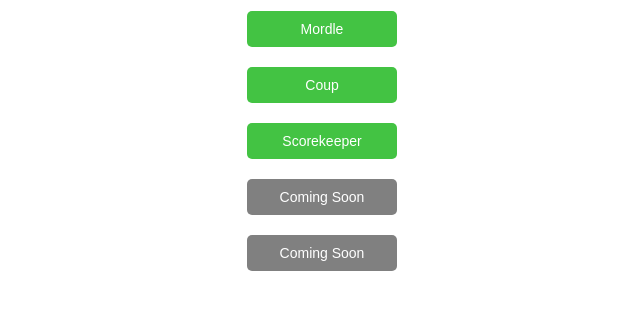
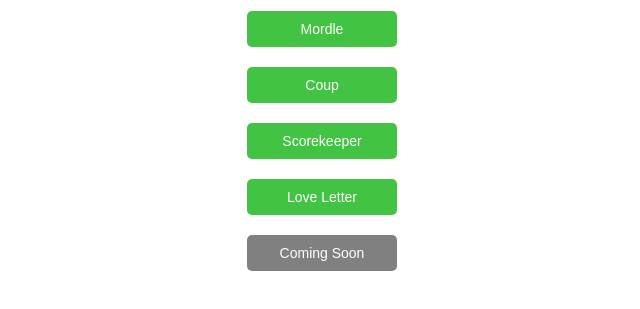
Before and after one commit to Kargone/karson123, a plain HTML site: page index.html in a window 1280 px wide. Shown: the part 79-388 px from the top of the page, without its empty margins (318-958 px from the left). Drawn offline with Linux system fonts and the light colour scheme.

Commit message:
added loveletter

```diff
--- a/index.html
+++ b/index.html
@@ -32,9 +32,9 @@
         <br>
         <button id="scorekeeper" class="availableButton">Scorekeeper</button>
         <br>
-        <button class="lockedButton">Coming Soon</button> <!--Love Letter-->
+        <button id="loveletter" class="availableButton">Love Letter</button>
         <br>
-        <button class="lockedButton">Coming Soon</button> <!--Blue sqaures-->
+        <button class="lockedButton">Coming Soon</button>
         <script src="script.js"></script>
     </body>
 </html>
--- a/script.js
+++ b/script.js
@@ -9,3 +9,7 @@ document.getElementById('coup').addEventListener('click', function () {
 document.getElementById('scorekeeper').addEventListener('click', function () {
     window.location.href = "https://bestscorekeeper.netlify.app/";
 });
+
+document.getElementById('loveletter').addEventListener('click', function () {
+    window.location.href = "https://loveletter2.netlify.app/";
+});
```
